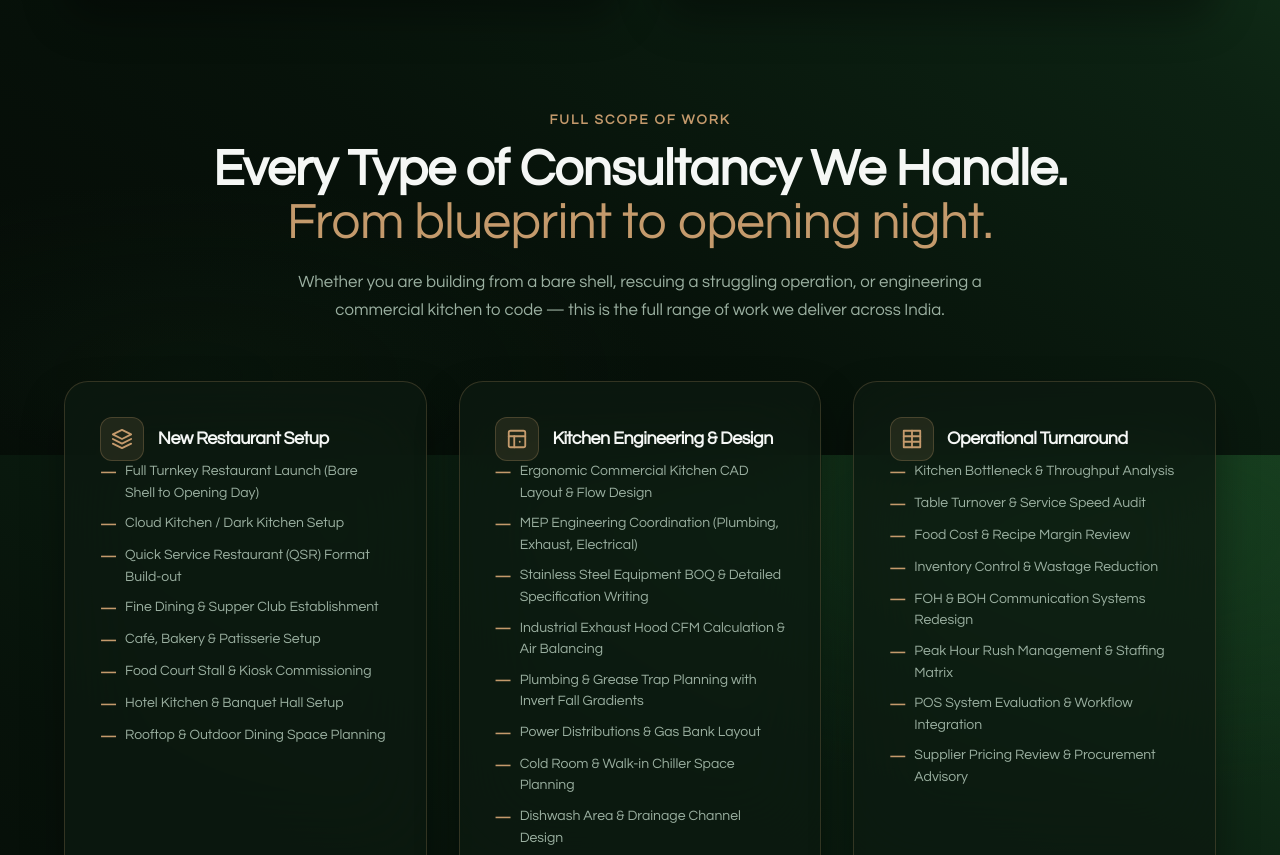
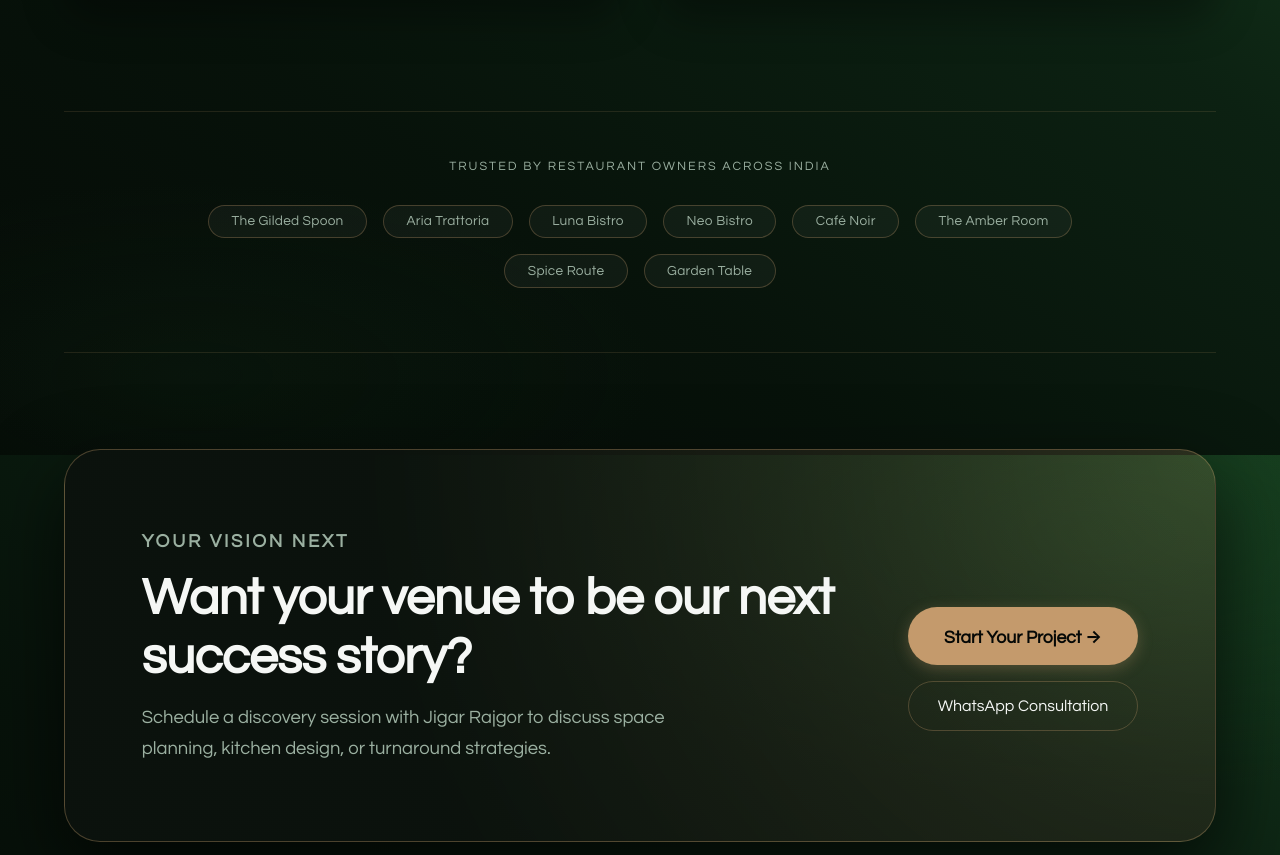
Before and after one commit to Bhargavrajput0110/JRconsultancy, a React (Vite) app in the folder client/: page /portfolio in a window 1280 px wide. Shown: the part 1945-2800 px from the top of the page. Built offline with nearby package versions, Linux system fonts and the light colour scheme.

Commit message:
Remove entire Full Scope of Work section from Transformations page

```diff
--- a/client/src/pages/CaseStudiesPage.tsx
+++ b/client/src/pages/CaseStudiesPage.tsx
@@ -325,101 +325,7 @@ export default function CaseStudiesPage() {
     ? projects
     : projects.filter(p => p.category === filter)
 
-  const workCategories = [
-    {
-      icon: (
-        <svg width="22" height="22" viewBox="0 0 24 24" fill="none" stroke="currentColor" strokeWidth="2" strokeLinecap="round" strokeLinejoin="round">
-          <polygon points="12 2 2 7 12 12 22 7 12 2"/><polyline points="2 17 12 22 22 17"/><polyline points="2 12 12 17 22 12"/>
-        </svg>
-      ),
-      heading: 'New Restaurant Setup',
-      items: [
-        'Full Turnkey Restaurant Launch (Bare Shell to Opening Day)',
-        'Cloud Kitchen / Dark Kitchen Setup',
-        'Quick Service Restaurant (QSR) Format Build-out',
-        'Fine Dining & Supper Club Establishment',
-        'Café, Bakery & Patisserie Setup',
-        'Food Court Stall & Kiosk Commissioning',
-        'Hotel Kitchen & Banquet Hall Setup',
-        'Rooftop & Outdoor Dining Space Planning',
-      ]
-    },
-    {
-      icon: (
-        <svg width="22" height="22" viewBox="0 0 24 24" fill="none" stroke="currentColor" strokeWidth="2" strokeLinecap="round" strokeLinejoin="round">
-          <rect width="18" height="18" x="3" y="3" rx="2"/><path d="M3 9h18"/><path d="M9 21V9"/><path d="M15 15h.01"/>
-        </svg>
-      ),
-      heading: 'Kitchen Engineering & Design',
-      items: [
-        'Ergonomic Commercial Kitchen CAD Layout & Flow Design',
-        'MEP Engineering Coordination (Plumbing, Exhaust, Electrical)',
-        'Stainless Steel Equipment BOQ & Detailed Specification Writing',
-        'Industrial Exhaust Hood CFM Calculation & Air Balancing',
-        'Plumbing & Grease Trap Planning with Invert Fall Gradients',
-        'Power Distributions & Gas Bank Layout',
-        'Cold Room & Walk-in Chiller Space Planning',
-        'Dishwash Area & Drainage Channel Design',
-      ]
-    },
-    {
-      icon: (
-        <svg width="22" height="22" viewBox="0 0 24 24" fill="none" stroke="currentColor" strokeWidth="2" strokeLinecap="round" strokeLinejoin="round">
-          <path d="M3 3h18v18H3z"/><path d="M21 9H3"/><path d="M21 15H3"/><path d="M12 3v18"/>
-        </svg>
-      ),
-      heading: 'Operational Turnaround',
-      items: [
-        'Kitchen Bottleneck & Throughput Analysis',
-        'Table Turnover & Service Speed Audit',
-        'Food Cost & Recipe Margin Review',
-        'Inventory Control & Wastage Reduction',
-        'FOH & BOH Communication Systems Redesign',
-        'Peak Hour Rush Management & Staffing Matrix',
-        'POS System Evaluation & Workflow Integration',
-        'Supplier Pricing Review & Procurement Advisory',
-      ]
-    },
 
-
-    {
-      icon: (
-        <svg width="22" height="22" viewBox="0 0 24 24" fill="none" stroke="currentColor" strokeWidth="2" strokeLinecap="round" strokeLinejoin="round">
-          <path d="M17 21v-2a4 4 0 0 0-4-4H5a4 4 0 0 0-4 4v2"/><circle cx="9" cy="7" r="4"/><path d="M23 21v-2a4 4 0 0 0-3-3.87"/><path d="M16 3.13a4 4 0 0 1 0 7.75"/>
-        </svg>
-      ),
-      heading: 'Staffing & Training',
-      items: [
-        'Manpower Recruitment Assistance & Organisational Chart',
-        'FOH Staff Recruitment Brief & Interview Framework',
-        'Kitchen Brigade Hierarchy & Role Definition',
-        'BOH Standard Operating Procedure (SOP) Manuals',
-        'Service Etiquette & Upselling Skills Training',
-        'Hygiene, Safety & Food Handler Training in accordance with FSSAI norms',
-        'Soft Launch Dry Run Advisory & Feedback Loop',
-        'Post-Opening 30-Day Operational Review & Performance Check',
-      ]
-    },
-    {
-      icon: (
-        <svg width="22" height="22" viewBox="0 0 24 24" fill="none" stroke="currentColor" strokeWidth="2" strokeLinecap="round" strokeLinejoin="round">
-          <circle cx="12" cy="12" r="10"/><path d="M12 6v6l4 2"/>
-        </svg>
-      ),
-      heading: 'MEP & Civil Infrastructure',
-      items: [
-        'Power Distributions & Electrical Load Calculations for Heavy Equipment',
-        'High-Pressure Water Supply & Commercial Plumbing Schematics',
-        'Kitchen Ventilation CFM & Make-Up Air Heat Balancing',
-        'Plumbing & Grease Trap Planning with Underground Fall Gradients',
-        'Structural Safety & Core-Cutting Review for Slab Integrity',
-        'Ansul Fire Suppression System Layout & Verification',
-        'Commercial Kitchen Anti-Slip Flooring & Waterproofing Specs',
-        'Project Programme & Civil Milestone Synchronization',
-      ]
-    },
-
-  ]
 
   const jsonLd = {
     "@context": "https://schema.org",
@@ -796,61 +702,7 @@ export default function CaseStudiesPage() {
           ))}
         </div>
 
-        {/* ── Scope of Work — What We Do ── */}
-        <motion.div
-          initial="hidden"
-          whileInView="visible"
-          viewport={{ once: true, margin: '-80px' }}
-          variants={springUp}
-          style={{ textAlign: 'center', marginBottom: '3.5rem' }}
-        >
-          <p className="bento-tag" style={{ display: 'inline-block', marginBottom: '1rem' }}>Full Scope of Work</p>
-          <h2 style={{ fontSize: 'clamp(2rem, 4.5vw, 3.2rem)', fontFamily: 'var(--font-heading)', color: 'var(--color-text)', margin: '0 0 1.2rem' }}>
-            Every Type of Consultancy We Handle.
-            <br />
-            <span style={{ color: 'var(--color-accent)', fontWeight: 400 }}>From blueprint to opening night.</span>
-          </h2>
-          <p style={{ color: 'var(--color-text-muted)', maxWidth: '700px', margin: '0 auto', fontSize: '1.05rem', lineHeight: 1.7 }}>
-            Whether you are building from a bare shell, rescuing a struggling operation, or engineering a commercial kitchen to code — this is the full range of work we deliver across India.
-          </p>
-        </motion.div>
 
-        <div style={{ display: 'grid', gridTemplateColumns: 'repeat(auto-fit, minmax(340px, 1fr))', gap: '2rem', marginBottom: '7rem' }}>
-          {workCategories.map((cat, i) => (
-            <motion.div
-              key={i}
-              initial={{ opacity: 0, y: 30 }}
-              whileInView={{ opacity: 1, y: 0 }}
-              viewport={{ once: true }}
-              transition={{ duration: 0.55, delay: i * 0.08 }}
-            >
-              <SpotlightCard className="bento-card" style={{ padding: '2.2rem', borderRadius: '24px', height: '100%', display: 'flex', flexDirection: 'column', gap: '1.2rem' }}>
-                <div style={{ display: 'flex', alignItems: 'center', gap: '0.85rem' }}>
-                  <div style={{
-                    width: '44px', height: '44px', borderRadius: '12px',
-                    background: 'rgba(196, 154, 108, 0.12)',
-                    border: '1px solid rgba(196, 154, 108, 0.25)',
-                    display: 'flex', alignItems: 'center', justifyContent: 'center',
-                    color: 'var(--color-accent)', flexShrink: 0
-                  }}>
-                    {cat.icon}
-                  </div>
-                  <h3 style={{ fontSize: '1.12rem', fontFamily: 'var(--font-heading)', color: 'var(--color-text)', margin: 0, lineHeight: 1.3 }}>
-                    {cat.heading}
-                  </h3>
-                </div>
-                <ul style={{ listStyle: 'none', padding: 0, margin: 0, display: 'flex', flexDirection: 'column', gap: '0.55rem' }}>
-                  {cat.items.map((item, idx) => (
-                    <li key={idx} style={{ display: 'flex', alignItems: 'flex-start', gap: '0.55rem', fontSize: '0.875rem', color: 'var(--color-text-muted)', lineHeight: 1.55 }}>
-                      <span style={{ color: 'var(--color-accent)', fontWeight: 700, fontSize: '0.9rem', flexShrink: 0, marginTop: '0.05rem' }}>—</span>
-                      <span>{item}</span>
-                    </li>
-                  ))}
-                </ul>
-              </SpotlightCard>
-            </motion.div>
-          ))}
-        </div>
 
         {/* Client Logos Strip */}
         <div className="clients-section" style={{ borderBottom: '1px solid rgba(196, 154, 108, 0.15)', marginBottom: '6rem' }}>
```
